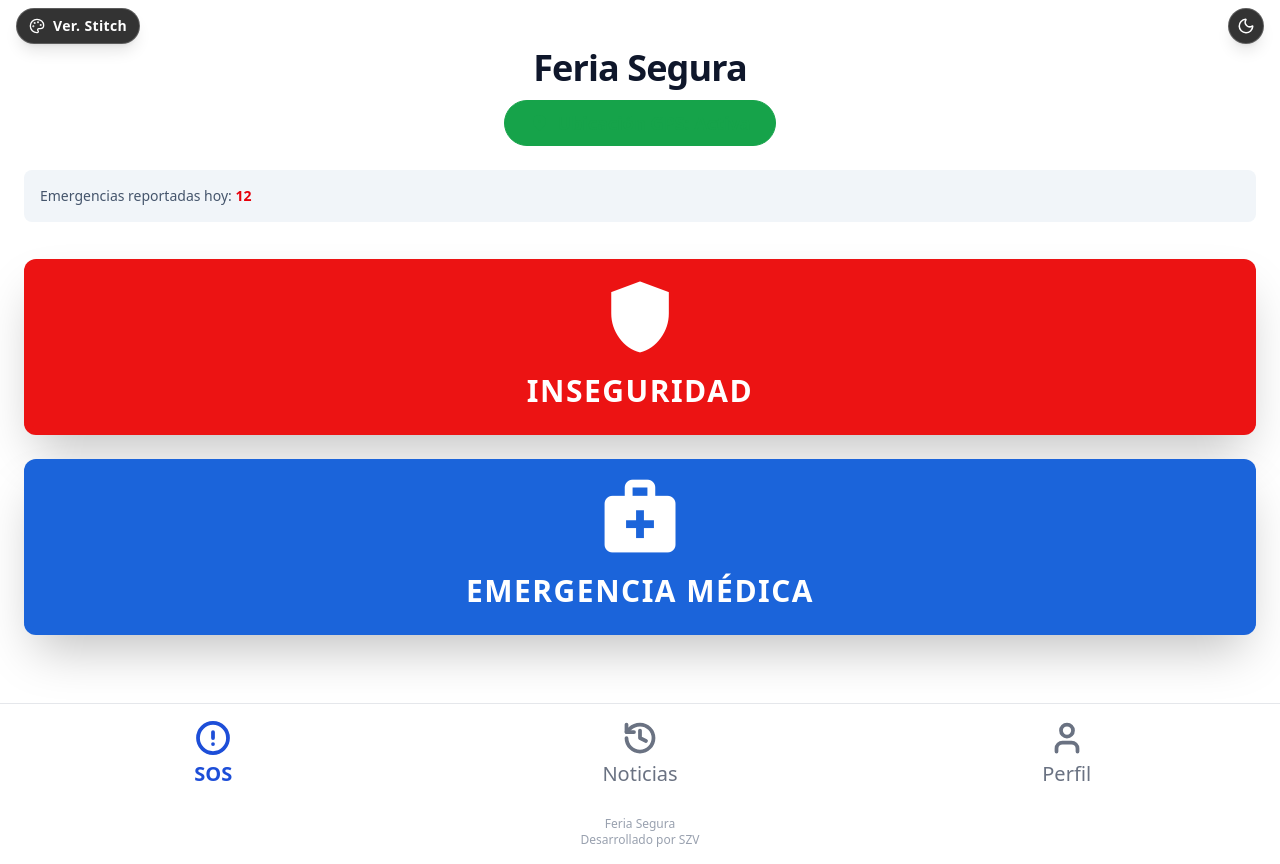
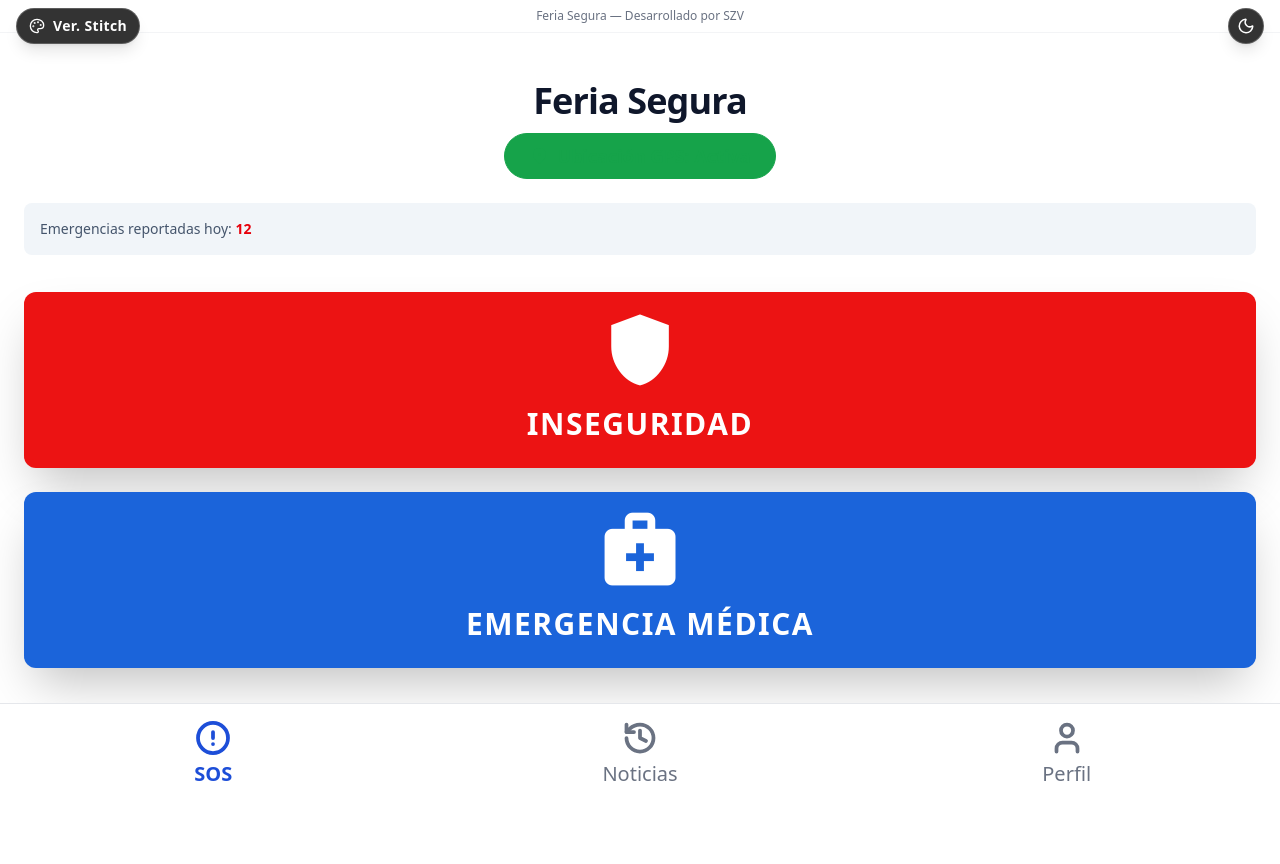
Before and after one commit to sebazv/feria-segura-app, a React (Vite) app: page / in a window 1280 px wide. After the commit the page ends 833 px from the top, so only its background shows below. Built offline with nearby package versions, Linux system fonts and the light colour scheme.

Commit message:
feat: move footer to top of page

```diff
--- a/src/components/Layout.jsx
+++ b/src/components/Layout.jsx
@@ -6,15 +6,15 @@ export default function Layout({ hideNav = false }) {
     return (
         <div className="flex flex-col min-h-screen relative w-full overflow-hidden bg-white dark:bg-black transition-colors duration-200">
             <TopControls />
+
+            <footer className="py-2 text-center text-xs text-gray-500 dark:text-gray-400 bg-white dark:bg-black border-b border-gray-100 dark:border-gray-800">
+                <p>Feria Segura — Desarrollado por SZV</p>
+            </footer>
+
             <main className={`flex-1 overflow-y-auto ${!hideNav ? 'pb-24' : ''}`}>
                 <Outlet />
             </main>
             {!hideNav && <BottomNav />}
-
-            <footer className="py-4 text-center text-xs text-gray-400 dark:text-gray-600 bg-white dark:bg-black">
-                <p>Feria Segura</p>
-                <p>Desarrollado por SZV</p>
-            </footer>
         </div>
     );
 }
```
